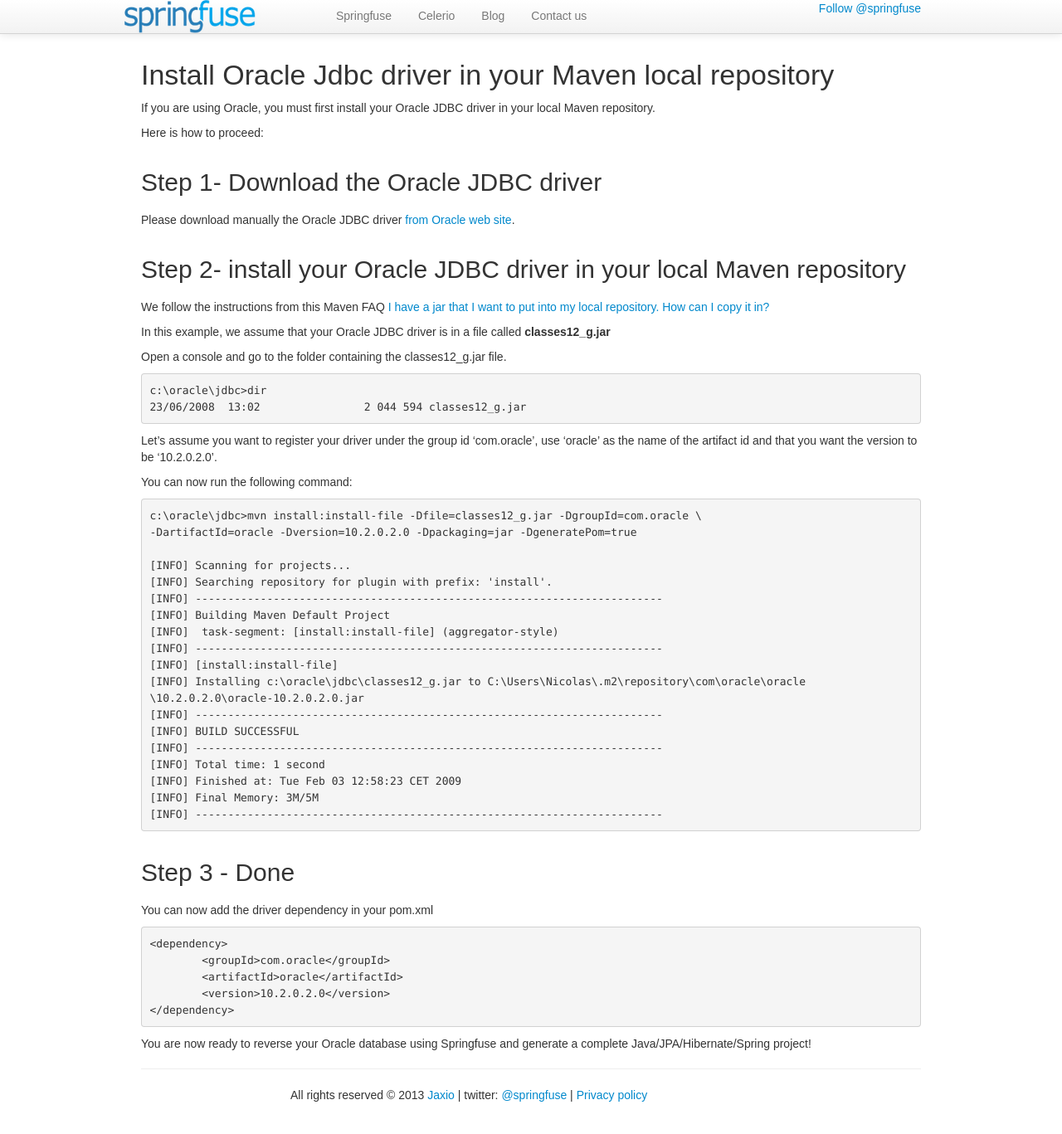
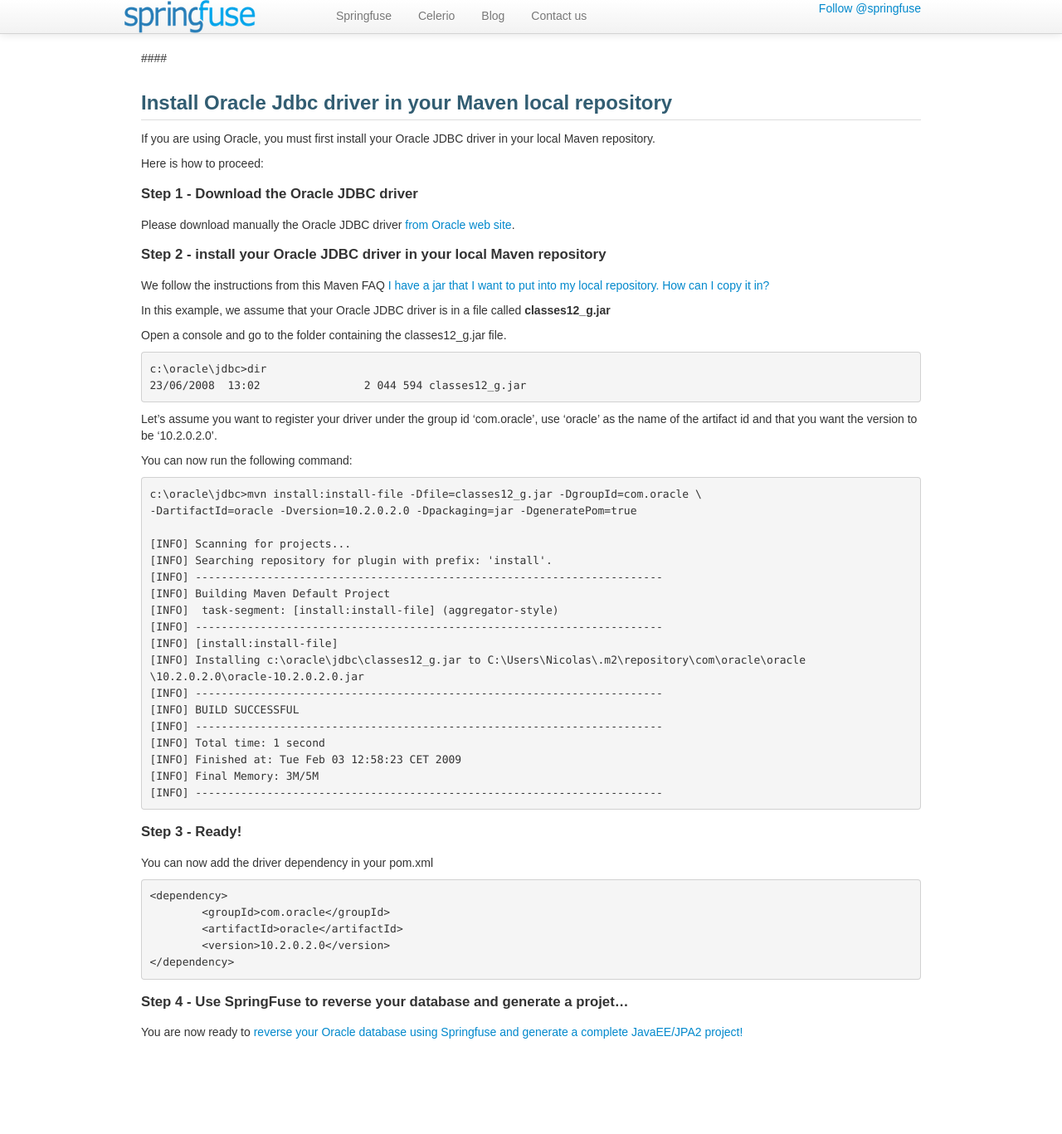
Before and after one commit to springfuse/springfuse.github.com, a Jekyll site: the page built from install-oracle-jdbc-driver-in-maven-repository.md, in a window 1280 px wide and 1400 px high. Shown: the top 1367 px of the window at 83% size. Built offline with Jekyll 4.4.1, drawn with Linux system fonts in a browser that asks for light colours; Markdown is read by kramdown in place of the engine named in the settings; comment, search, counter and statistics services are not loaded.

Commit message:
cosmetic

```diff
--- a/install-oracle-jdbc-driver-in-maven-repository.md
+++ b/install-oracle-jdbc-driver-in-maven-repository.md
@@ -3,18 +3,19 @@ layout: english
 title: Install Oracle Jdbc driver in your Maven local repository
 ---
 
+####
 
-# Install Oracle Jdbc driver in your Maven local repository
+### Install Oracle Jdbc driver in your Maven local repository
 
 If you are using Oracle, you must first install your Oracle JDBC driver in your local Maven repository.
 
 Here is how to proceed:
 
-## Step 1- Download the Oracle JDBC driver
+#### Step 1 - Download the Oracle JDBC driver
 
 Please download manually the Oracle JDBC driver <a href="http://www.oracle.com/technetwork/database/features/jdbc/index-091264.html">from Oracle web site</a>.
 
-## Step 2- install your Oracle JDBC driver in your local Maven repository
+#### Step 2 - install your Oracle JDBC driver in your local Maven repository
 
 We follow the instructions from this Maven FAQ <a href="http://maven.apache.org/general.html#importing-jars" target="_new">I have a jar that I want to put into my local repository. How can I copy it in?</a>
 
@@ -52,7 +53,8 @@ c:\oracle\jdbc>mvn install:install-file -Dfile=classes12_g.jar -DgroupId=com.ora
 [INFO] Final Memory: 3M/5M
 [INFO] ------------------------------------------------------------------------
 </pre>
-## Step 3 - Done
+
+#### Step 3 - Ready!
 
 You can now add the driver dependency in your pom.xml
 <pre class="screen">
@@ -63,4 +65,20 @@ You can now add the driver dependency in your pom.xml
 &lt;/dependency&gt;
 </pre>
 
- You are now ready to reverse your Oracle database using Springfuse and generate a complete Java/JPA/Hibernate/Spring project!
+#### Step 4 - Use SpringFuse to reverse your database and generate a projet...
+
+You are now ready to [reverse your Oracle database using Springfuse and generate a complete JavaEE/JPA2 project!](/)
+
+<br/>
+<br/>
+<br/>
+<br/>
+<br/>
+<br/>
+
+<br/>
+<br/>
+<br/>
+<br/>
+<br/>
+<br/>
```
